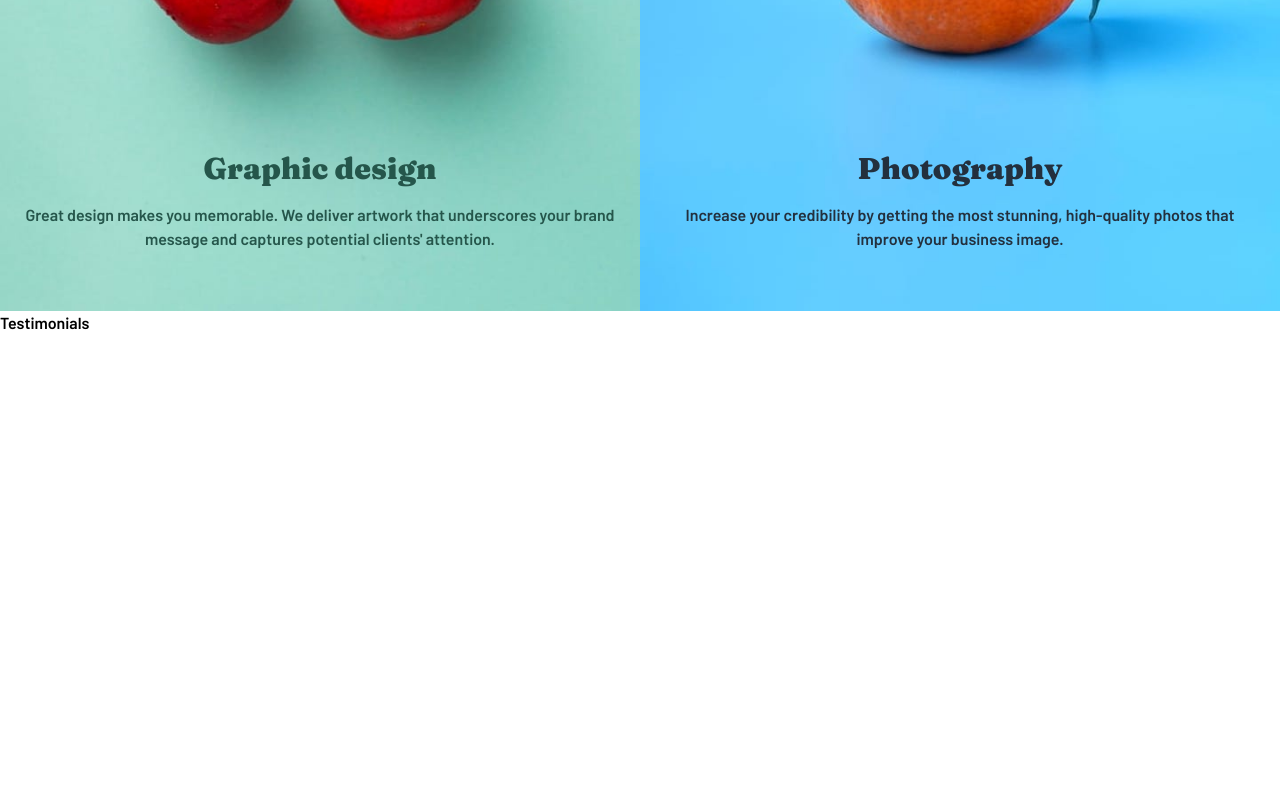
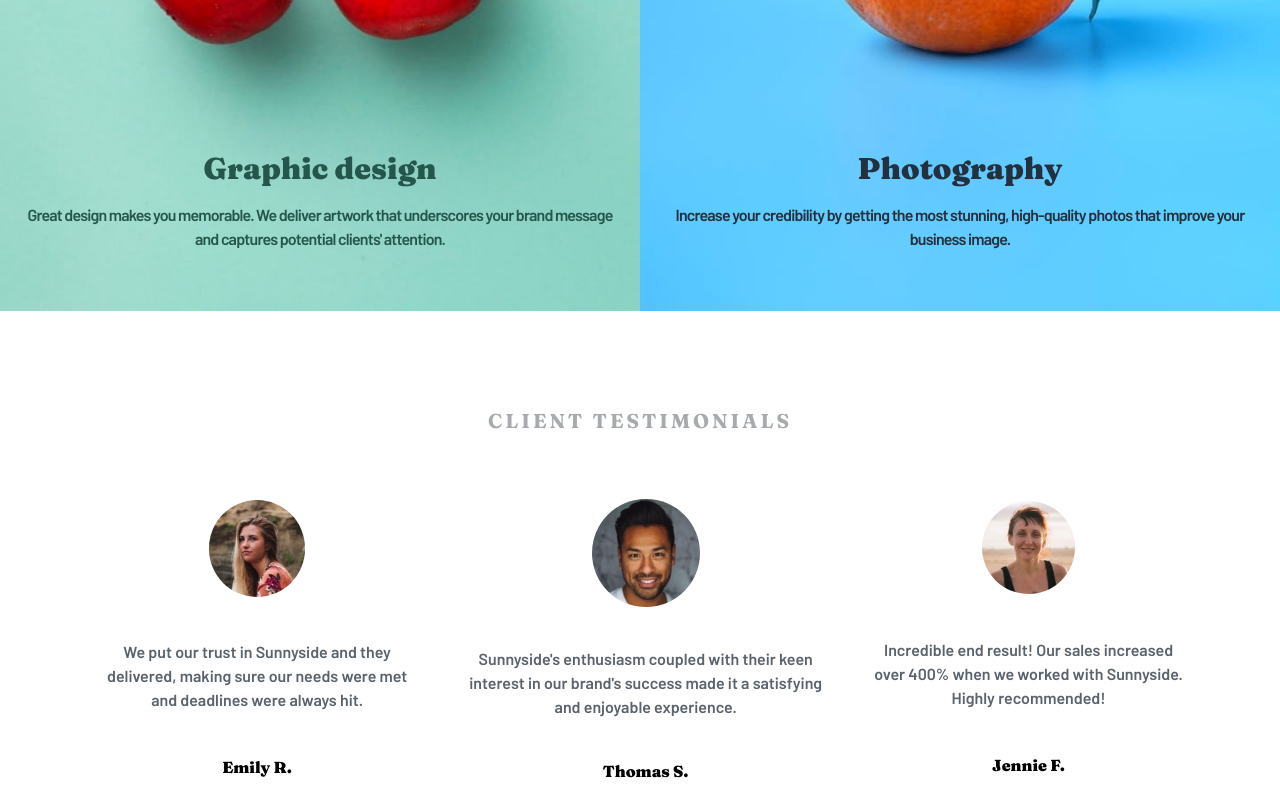
Before and after one commit to TomasSadone/sunnyside-landing, a React (Vite) app: page / in a window 1280 px wide. Shown: the part 2000-2788 px from the top of the page. Before the commit the page ends 2335 px from the top, so only its background shows below. Built offline with nearby package versions, Linux system fonts and the light colour scheme.

Commit message:
Testimonials and decorative images

```diff
--- a/src/App.tsx
+++ b/src/App.tsx
@@ -1,4 +1,5 @@
 import React from "react";
+import DecorativeImages from "./components/DecorativeImages";
 import Header from "./components/Header";
 import Services from "./components/Services";
 import Testimonials from "./components/Testimonials";
@@ -11,6 +12,7 @@ const App = (props: Props) => {
       <Header />
       <Services />
       <Testimonials />
+      <DecorativeImages />
     </div>
   );
 };
--- /dev/null
+++ b/src/components/DecorativeImage.tsx
@@ -0,0 +1,20 @@
+import React from "react";
+
+interface image {
+  desk: string;
+  mobile: string;
+}
+
+type Props = { image: image };
+
+const DecorativeImage: React.FC<Props> = ({ image: { desk, mobile } }) => {
+  const sizes = "(max-width: 780px) 376px, 894px";
+  return (
+    <picture className='w-full '>
+      <source srcSet={desk} media='(min-width: 781px)' />
+      <source srcSet={mobile} media='(max-width: 780px)' />
+      <img src={desk} alt='' />
+    </picture>
+  );
+};
+export default DecorativeImage;
--- /dev/null
+++ b/src/components/DecorativeImages.tsx
@@ -0,0 +1,35 @@
+import React from "react";
+import DecorativeImage from "./DecorativeImage";
+
+type Props = {};
+
+const images = [
+  {
+    desk: `../../images/desktop/image-gallery-milkbottles.jpg`,
+    mobile: `../../images/mobile/image-gallery-milkbottles.jpg`,
+  },
+  {
+    desk: `../../images/desktop/image-gallery-orange.jpg`,
+    mobile: `../../images/mobile/image-gallery-orange.jpg`,
+  },
+  {
+    desk: `../../images/desktop/image-gallery-cone.jpg`,
+    mobile: `../../images/mobile/image-gallery-cone.jpg`,
+  },
+  {
+    desk: `../../images/desktop/image-gallery-sugar-cubes.jpg`,
+    mobile: `../../images/mobile/image-gallery-sugar-cubes.jpg`,
+  },
+];
+
+const DecorativeImages = (props: Props) => {
+  return (
+    <div className='grid grid-cols-2 md:grid-cols-4'>
+      {images.map(image => (
+        <DecorativeImage key={image.desk} image={image} />
+      ))}
+    </div>
+  );
+};
+
+export default DecorativeImages;
--- a/src/components/Header.tsx
+++ b/src/components/Header.tsx
@@ -2,8 +2,8 @@ import React, { useState } from "react";
 import { ReactComponent as Logo } from "../../images/logo.svg";
 import DownArrow from "../../images/icon-arrow-down.svg";
 import HeaderLink from "./HeaderLink";
-import DesktopHeaderImage from "../../images/desktop/image-header.jpg";
-import MobileHeaderImage from "../../images/mobile/image-header.jpg";
+const DesktopHeaderImage = "../../images/desktop/image-header.jpg";
+const MobileHeaderImage = "../../images/mobile/image-header.jpg";
 import HamburgerMenu from "../../images/icon-hamburger.svg";
 
 type Props = {};
@@ -42,13 +42,16 @@ const Header = (props: Props) => {
         </nav>
       </div>
       <div className='absolute top-[30%] flex w-full flex-col items-center justify-center gap-8'>
-        <h1 className='px-4  text-center font-fraunces text-6xl text-white'>
+        <h1 className='px-4 text-center font-fraunces text-6xl tracking-widest text-white'>
           WE ARE CREATIVES
         </h1>
         <img className=' left-2/4' src={DownArrow} alt='' />
       </div>
-      <img className='md-max:hidden' src={DesktopHeaderImage} alt='' />
-      <img className='md:hidden' src={MobileHeaderImage} alt='' />
+      <picture>
+        <source srcSet={DesktopHeaderImage} media='(min-width: 781px)' />
+        <source srcSet={MobileHeaderImage} media='(max-width: 780px)' />
+        <img src={MobileHeaderImage} />
+      </picture>
     </header>
   );
 };
--- a/src/components/ServicesImages.tsx
+++ b/src/components/ServicesImages.tsx
@@ -29,7 +29,6 @@ const ServicesImages: React.FC<Props> = ({
         }
     }
     `;
-  console.log(css);
   return (
     <div className={`${inverse && "md-max:row-[1]"}`}>
       <style scoped>{css}</style>
@@ -39,13 +38,13 @@ const ServicesImages: React.FC<Props> = ({
         }  bg-cover bg-center bg-no-repeat md:aspect-[6/5]`}
       >
         {title && text && (
-          <div className='absolute top-[70%] grid gap-4 px-4  text-center'>
+          <div className='absolute left-0 right-0 top-[60%] grid gap-4 px-4 text-center  l:top-[70%]'>
             <h1
               className={`font-fraunces font-black ${color} l:text- text-3xl`}
             >
               {title}
             </h1>
-            <p className={`${color}`}>{text}</p>
+            <p className={`${color} tracking-tighter`}>{text}</p>
           </div>
         )}
       </div>
--- a/src/components/ServicesStatement.tsx
+++ b/src/components/ServicesStatement.tsx
@@ -14,9 +14,9 @@ const ServicesStatement: React.FC<Props> = ({ title, text, color }) => {
           <h1 className='font-fraunces text-3xl font-black text-very-dark-desaturated-blue l:text-5xl'>
             {title}
           </h1>
-          <p className='text-very-dark-grayish-blue'>{text}</p>
+          <p className='tracking-tighter text-grayish-blue'>{text}</p>
           <button
-            className={`relative after:-z-10 after:h-3 after:w-[145px] after:rounded-full after:bg-opacity-30 after:transition hover:after:bg-opacity-100 ${color} place-self-start font-fraunces text-lg text-very-dark-desaturated-blue after:absolute after:bottom-0 after:left-[-9px]`}
+            className={`relative font-black after:-z-10 after:h-3 after:w-[145px] after:rounded-full after:bg-opacity-30 after:transition hover:after:bg-opacity-100 ${color} place-self-start font-fraunces text-lg text-very-dark-desaturated-blue after:absolute after:bottom-0 after:left-[-9px]`}
           >
             LEARN MORE
           </button>
--- /dev/null
+++ b/src/components/TestimonialCard.tsx
@@ -0,0 +1,21 @@
+import React from "react";
+
+type Props = {
+  image: string;
+  p: string;
+  name: string;
+  position: string;
+};
+
+const TestimonialCard: React.FC<Props> = ({ image, p, name, position }) => {
+  return (
+    <div className='grid  place-items-center '>
+      <img className='mb-6 w-[30%] rounded-full md:mb-10' src={image} alt='' />
+      <p className='mb-6 text-very-dark-grayish-blue md:mb-10'>{p}</p>
+      <h2 className='mb-[0.2em] font-fraunces font-black'>{name}</h2>
+      <h3 className='text-grayish-blue'>{position}</h3>
+    </div>
+  );
+};
+
+export default TestimonialCard;
--- a/src/components/Testimonials.tsx
+++ b/src/components/Testimonials.tsx
@@ -1,9 +1,53 @@
 import React from "react";
+import TestimonialCard from "./TestimonialCard";
 
 type Props = {};
 
+const testimonies = [
+  {
+    image: `../../images/image-emily.jpg`,
+    p: `We put our trust in Sunnyside and they delivered, making sure our needs were met and deadlines were always hit.`,
+    name: `Emily R.`,
+    position: "Marketing director",
+  },
+  {
+    image: `../../images/image-thomas.jpg`,
+    p: `Sunnyside's
+    enthusiasm coupled with their keen interest in our brand's success made it a satisfying and enjoyable experience.`,
+    name: `Thomas S.`,
+    position: "Chief Operating Officer",
+  },
+  {
+    image: `../../images/image-jennie.jpg`,
+    p: `Incredible end result! Our sales increased over 400% when we worked with
+    Sunnyside. Highly recommended!`,
+    name: `Jennie F.`,
+    position: "Business Owner About Services",
+  },
+];
+
 const Testimonials = (props: Props) => {
-  return <div>Testimonials</div>;
+  return (
+    <div className='my-0 mx-auto w-[85%] max-w-6xl py-16 text-center md:py-24'>
+      <h1 className='md:mb-18 mb-16 font-fraunces text-xl tracking-[0.15em] text-grayish-blue'>
+        CLIENT TESTIMONIALS
+      </h1>
+      <div className='md:otrogap? flex flex-col justify-between gap-12 md:flex-row'>
+        {testimonies.map(testimony => {
+          const { image, name, p, position } = testimony;
+          return (
+            <TestimonialCard
+              image={image}
+              name={name}
+              p={p}
+              position={position}
+              key={name}
+            />
+          );
+        })}
+      </div>
+    </div>
+  );
 };
 
 export default Testimonials;
--- a/tailwind.config.cjs
+++ b/tailwind.config.cjs
@@ -16,8 +16,8 @@ module.exports = {
         "grayish-blue": "hsl(210, 4%, 67%)",
       },
       screens: {
-        md: "750px",
-        "md-max": { max: "750px" },
+        md: "780px",
+        "md-max": { max: "780px" },
         l: "910px",
       },
     },
```
Also changed, not shown: images/desktop/image-gallery-sugar-cubes.jpg (renamed from images/desktop/image-gallery-sugarcubes.jpg).
